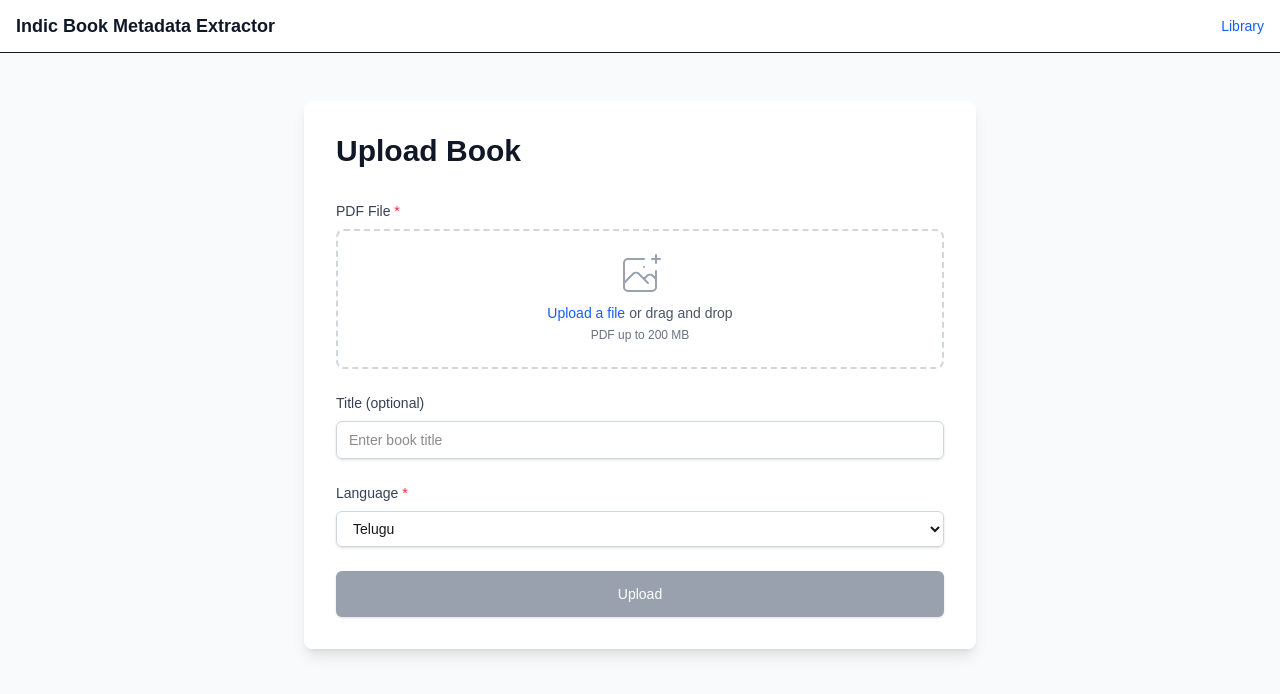
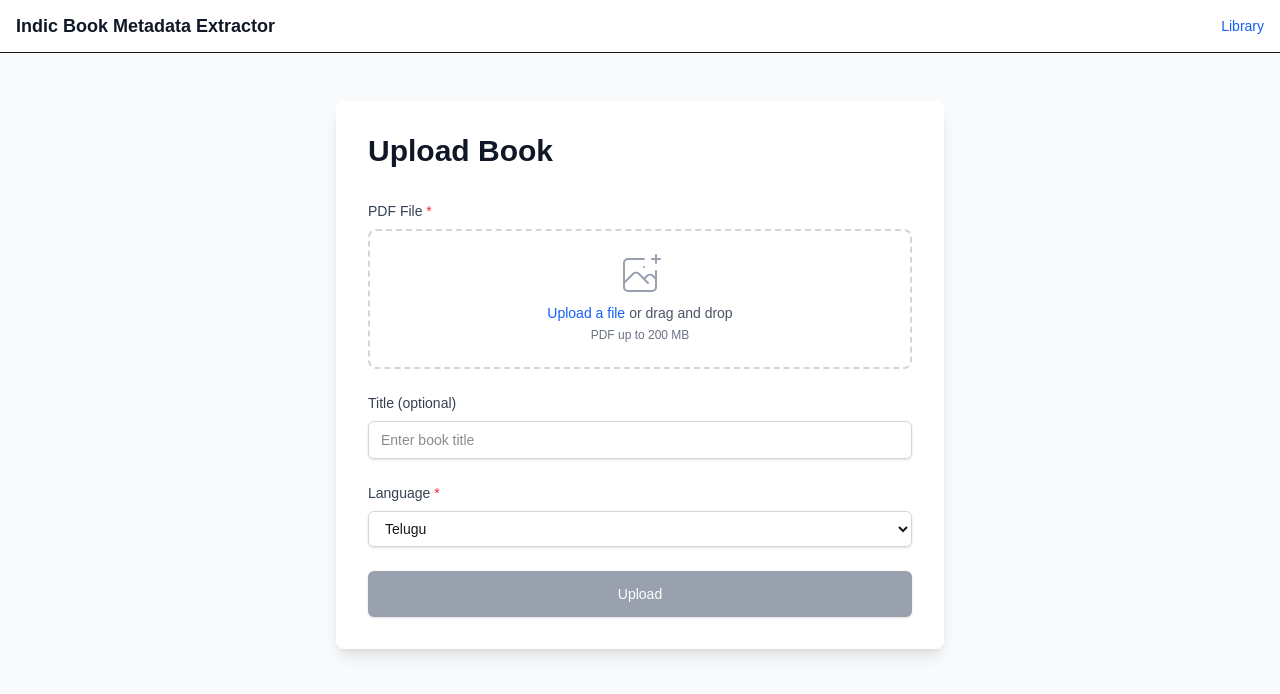
Before and after one commit to Agamya-Samuel/indic-book-metadata-extractor-v2, a Next.js app in the folder frontend/: page /upload in a window 1280 px wide. Shown: the top 694 px of the page. Built offline with nearby package versions, Linux system fonts and the light colour scheme; no server answers.

Commit message:
feat: add English option and refactor upload page
- Add English language selection option
- Remove inline navbar (now in root layout)

```diff
--- a/frontend/src/app/upload/page.tsx
+++ b/frontend/src/app/upload/page.tsx
@@ -70,8 +70,8 @@
   };
 
   return (
-    <div className="min-h-screen bg-gray-50 dark:bg-gray-900 py-12 px-4 sm:px-6 lg:px-8">
-      <div className="max-w-2xl mx-auto">
+    <div className="min-h-screen bg-gray-50 dark:bg-gray-900">
+      <div className="max-w-2xl mx-auto py-12 px-4 sm:px-6 lg:px-8">
         <div className="bg-white dark:bg-gray-800 shadow-lg rounded-lg p-6 sm:p-8">
           <h1 className="text-2xl sm:text-3xl font-bold text-gray-900 dark:text-gray-100 mb-8">Upload Book</h1>
 
@@ -153,6 +153,7 @@
               >
                 <option value="tel">Telugu</option>
                 <option value="hin">Hindi</option>
+                <option value="eng">English</option>
               </select>
             </div>
 
```
